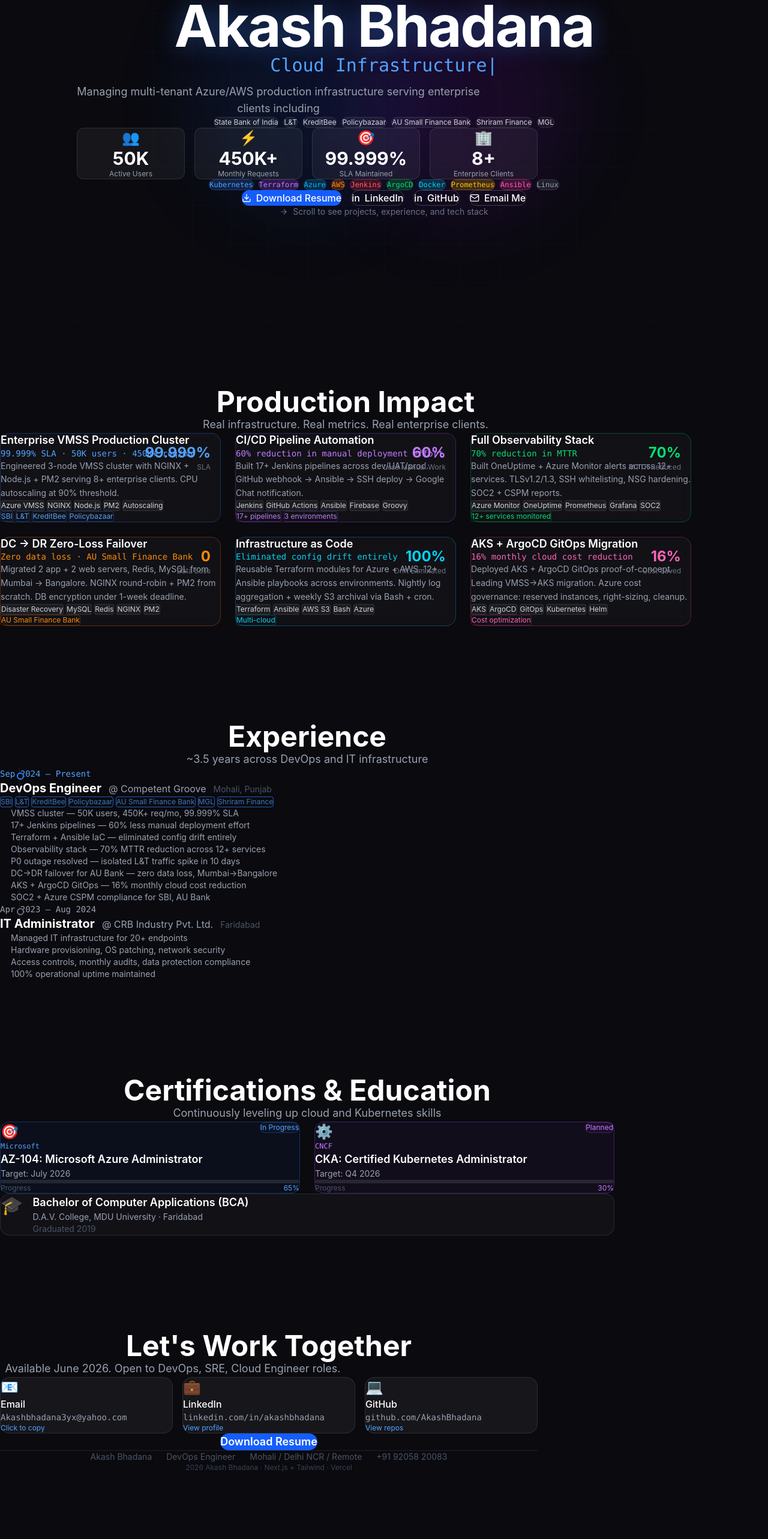
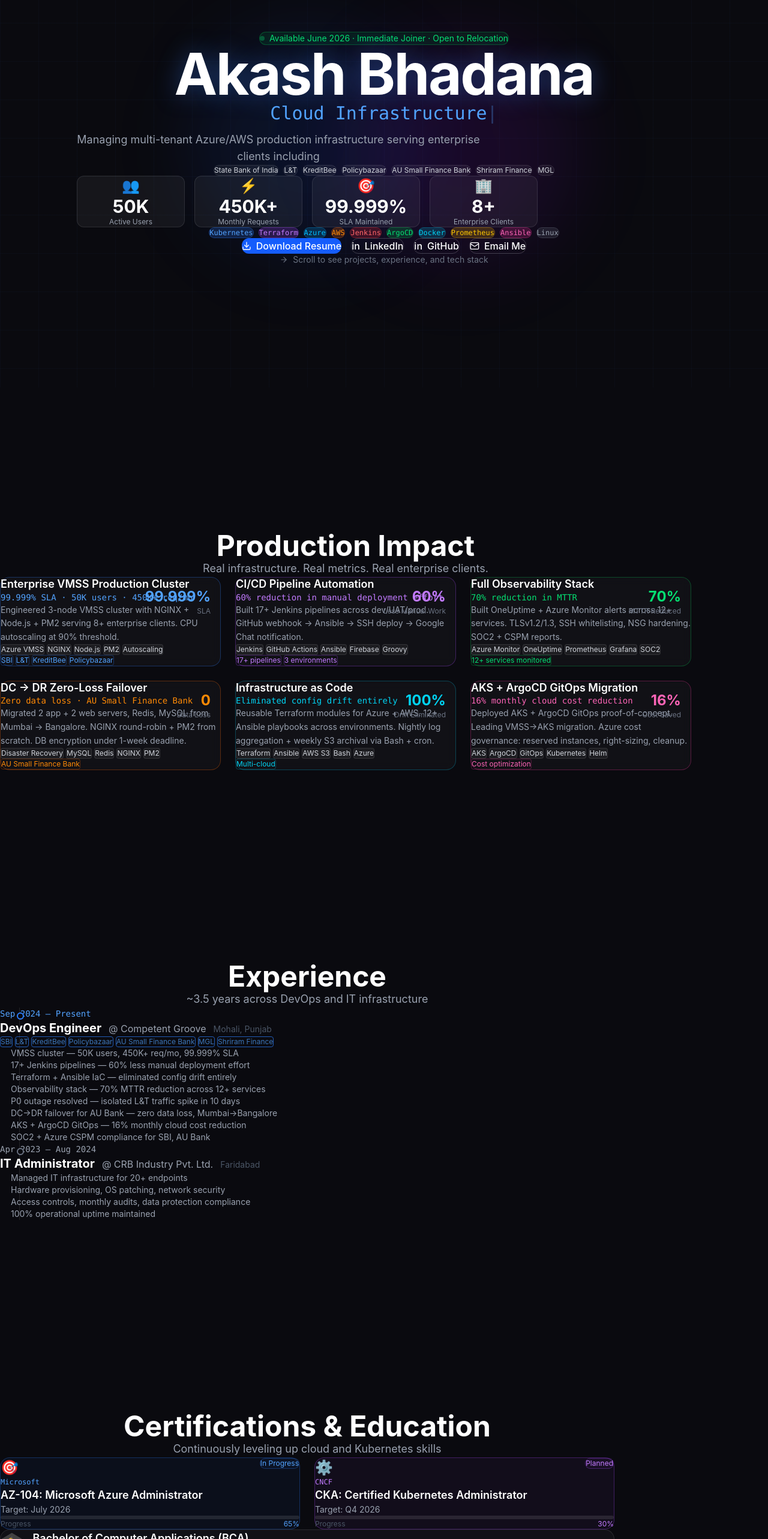
Before and after one commit to AkashBhadana/akashbhadana.dev, a Next.js app: page / in a window 1280 px wide. Shown: the part 234-2800 px from the top of the page at 60% size. Before the commit the page ends 2769 px from the top, so only its background shows below. Built offline with nearby package versions, Linux system fonts and the light colour scheme.

Commit message:
fix: navbar scroll links

```diff
--- a/src/app/page.tsx
+++ b/src/app/page.tsx
@@ -9,11 +9,11 @@
   return (
     <main className="min-h-screen bg-[#0a0a0f]">
       <Navbar />
-      <Hero />
-      <Projects />
-      <Experience />
-      <Certifications />
-      <Contact />
+      <section id="home"><Hero /></section>
+      <section id="projects"><Projects /></section>
+      <section id="experience"><Experience /></section>
+      <section id="certifications"><Certifications /></section>
+      <section id="contact"><Contact /></section>
     </main>
   )
 }
```
